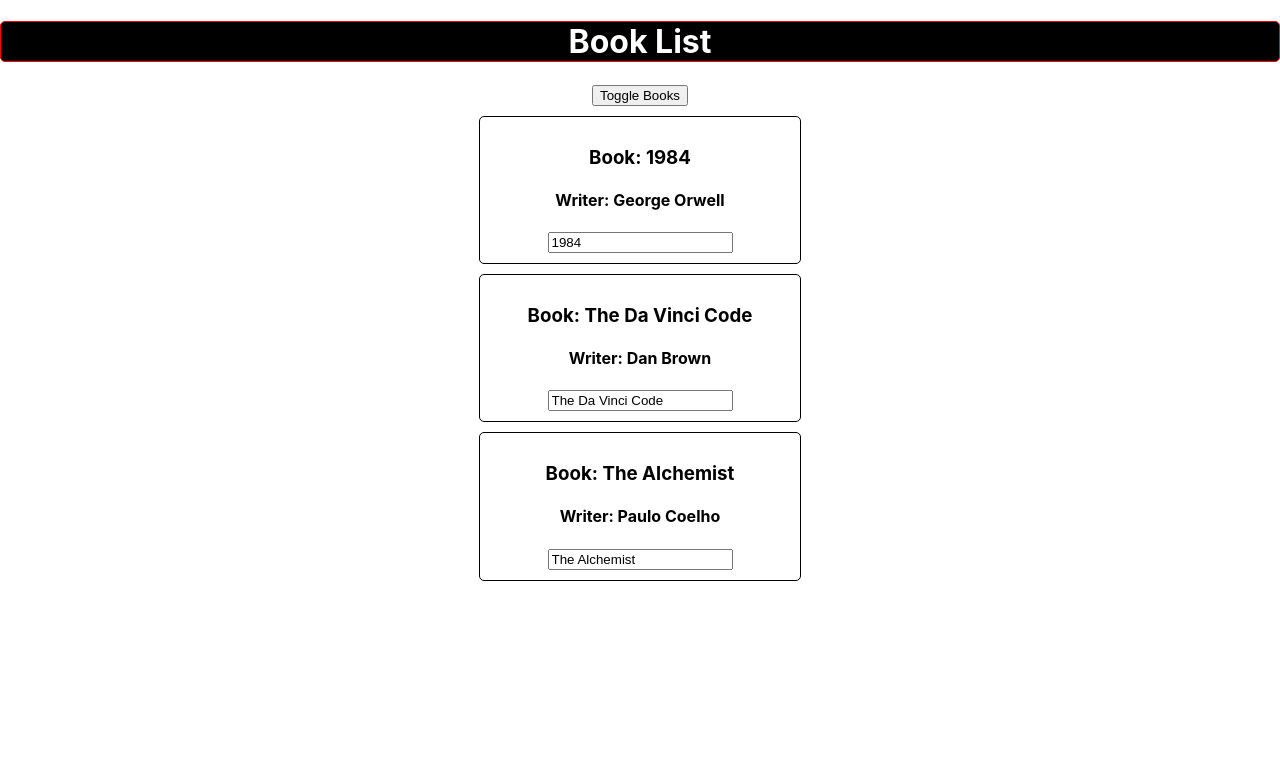
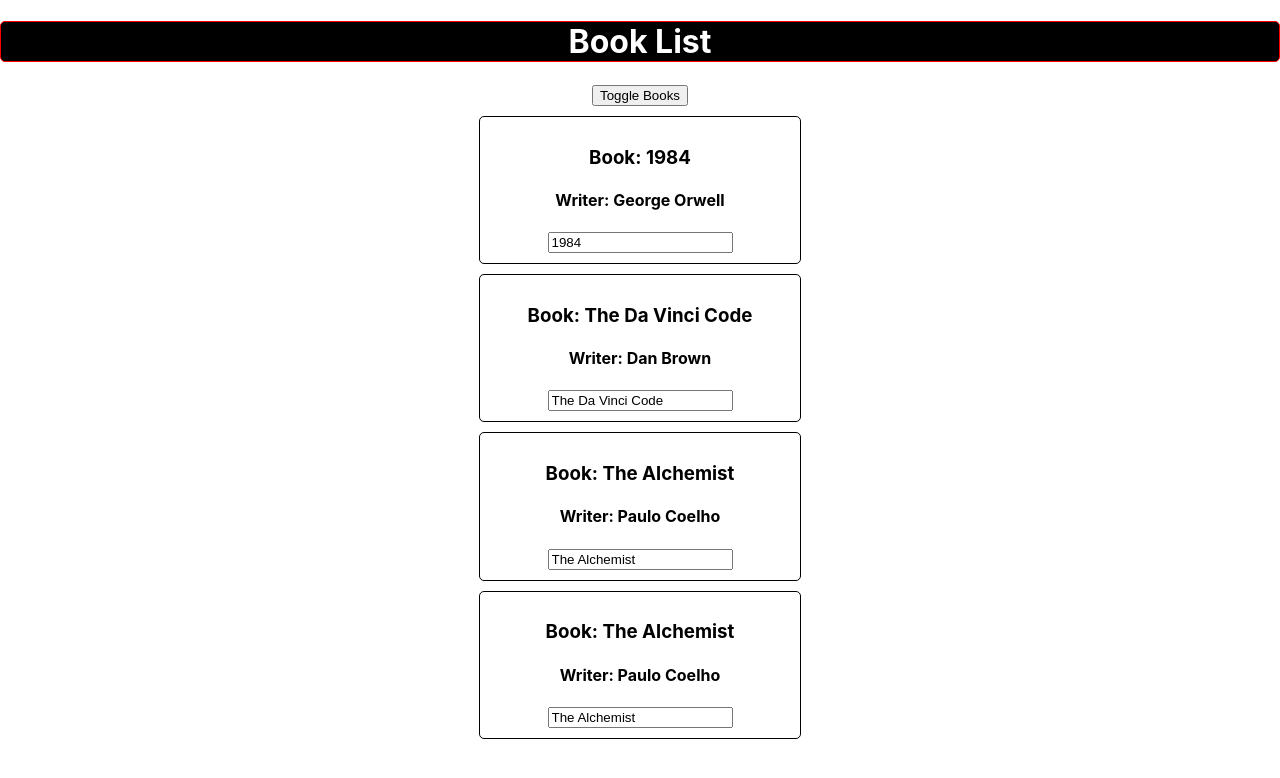
Before and after one commit to sakil-islam/React-Basic-Features-and-Syntax, a React (Create React App) app: page / in a window 1280 px wide. Shown: the top 778 px of the page. Built offline with nearby package versions, Linux system fonts and the light colour scheme.

Commit message:
Better Project Structure 9

```diff
--- a/src/App.js
+++ b/src/App.js
@@ -1,76 +1,9 @@
-import React, { Component } from 'react';
+import React from 'react';
 import './App.css';
-import Book from './components/Book';
+// import Book from './components/Book';
+import MainComponent from './components/MainComponent';
 
-class App extends Component {
-    state = {
-        books: [
-            { id: 1, bookName: "1984", writer: "George Orwell" },
-            { id: 2, bookName: "The Da Vinci Code", writer: "Dan Brown" },
-            { id: 3, bookName: "The Alchemist", writer: "Paulo Coelho" }
-        ],
-        showBooks: true
-    }
-
-    changeWithInputState = (event, index) => {
-        const book = {
-            ...this.state.books[index]
-        }
-        book.bookName = event.target.value;
-        const books = [...this.state.books];
-        books[index] = book;
-
-        this.setState({ books: books });
-    }
-
-    deleteBookState = index => {
-        //const books = this.state.books.slice();
-        //const books = this.state.books.map(item => item);
-        const books = [...this.state.books];
-        books.splice(index, 1);
-        this.setState({
-            books: books
-        });
-    };
-
-    toggleBooks = () => {
-        this.setState({ showBooks: !this.state.showBooks });
-    }
-
-    render() {
-        const style = {
-            border: "1px solid red",
-            borderRadius: "5px",
-            backgroundColor: "black",
-            color: "white",
-        };
-
-        //const booksState = this.state.books;
-        let books = null;
-        if (this.state.showBooks) {
-            books = this.state.books.map((book, index) => {
-                return (
-                    <Book
-                        bookName={book.bookName}
-                        writer={book.writer}
-                        delete={() => this.deleteBookState(index)}
-                        key={book.id}
-                        inputName={(event) => this.changeWithInputState(event, index)}
-                    />
-                );
-            });
-        }
-        //console.log(booksState);
-        console.log(books);
-
-        return (
-            <div className="App">
-                <h1 style={style}>Book List</h1>
-                <button onClick={this.toggleBooks}>Toggle Books</button>
-                {books}
-            </div>
-        );
-    }
+const App = () => {
+    return <MainComponent />
 }
-
 export default App;
--- a/src/App1.js
+++ b/src/App1.js
@@ -3,7 +3,7 @@ import React, { Component } from 'react';
 import logo from './logo.svg';
 import './App.css';
 // import Person from './components/Person';
-import Book from './components/Book';
+import Book from './components/representational/Book';
 
 
 // JSX Functional Component
--- /dev/null
+++ b/src/assets/bookList.js
@@ -0,0 +1,8 @@
+const bookList = [
+    { id: 1, bookName: "1984", writer: "George Orwell" },
+    { id: 2, bookName: "The Da Vinci Code", writer: "Dan Brown" },
+    { id: 3, bookName: "The Alchemist", writer: "Paulo Coelho" },
+    { id: 4, bookName: "The Alchemist", writer: "Paulo Coelho" }
+]
+
+export default bookList;
--- /dev/null
+++ b/src/components/MainComponent.js
@@ -0,0 +1,66 @@
+import React, { Component } from 'react';
+import BookList from './lists/BookList';
+import bookList from '../assets/bookList';
+
+
+class MainComponent extends Component {
+    state = {
+        books: bookList,
+        showBooks: true
+    }
+
+    changeWithInputState = (event, index) => {
+        const book = {
+            ...this.state.books[index]
+        }
+        book.bookName = event.target.value;
+        const books = [...this.state.books];
+        books[index] = book;
+
+        this.setState({ books: books });
+    }
+
+    deleteBookState = index => {
+        //const books = this.state.books.slice();
+        //const books = this.state.books.map(item => item);
+        const books = [...this.state.books];
+        books.splice(index, 1);
+        this.setState({
+            books: books
+        });
+    };
+
+    toggleBooks = () => {
+        this.setState({ showBooks: !this.state.showBooks });
+    }
+
+    render() {
+        const style = {
+            border: "1px solid red",
+            borderRadius: "5px",
+            backgroundColor: "black",
+            color: "white",
+        };
+
+        //const booksState = this.state.books;
+        let books = null;
+        if (this.state.showBooks) {
+            books = <BookList
+                books={this.state.books}
+                deleteBookState={this.deleteBookState}
+                changeWithInputState={this.changeWithInputState}
+            />
+        }
+        //console.log(booksState);
+        console.log(books);
+
+        return (
+            <div className="App">
+                <h1 style={style}>Book List</h1>
+                <button onClick={this.toggleBooks}>Toggle Books</button>
+                {books}
+            </div>
+        );
+    }
+}
+export default MainComponent;
--- /dev/null
+++ b/src/components/lists/BookList.js
@@ -0,0 +1,20 @@
+import React from 'react';
+import Book from '../representational/Book';
+
+const BookList = (props) => {
+    return (
+        props.books.map((book, index) => {
+            return (
+                <Book
+                    bookName={book.bookName}
+                    writer={book.writer}
+                    delete={() => props.deleteBookState(index)}
+                    key={book.id}
+                    inputName={(event) => props.changeWithInputState(event, index)}
+                />
+            );
+        })
+    );
+}
+
+export default BookList;
--- a/src/components/Book.js
+++ b/src/components/representational/Book.js
@@ -1,5 +1,5 @@
 import React from 'react';
-import '../stylesheets/Book.css';
+import '../../stylesheets/Book.css';
 
 
 // const Book = props => {
```
